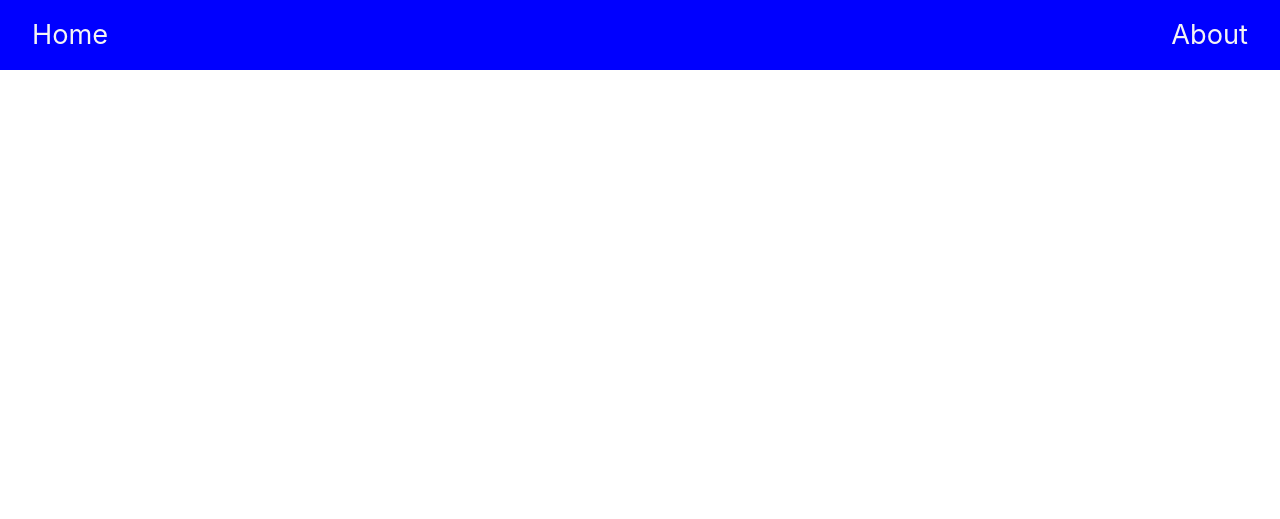
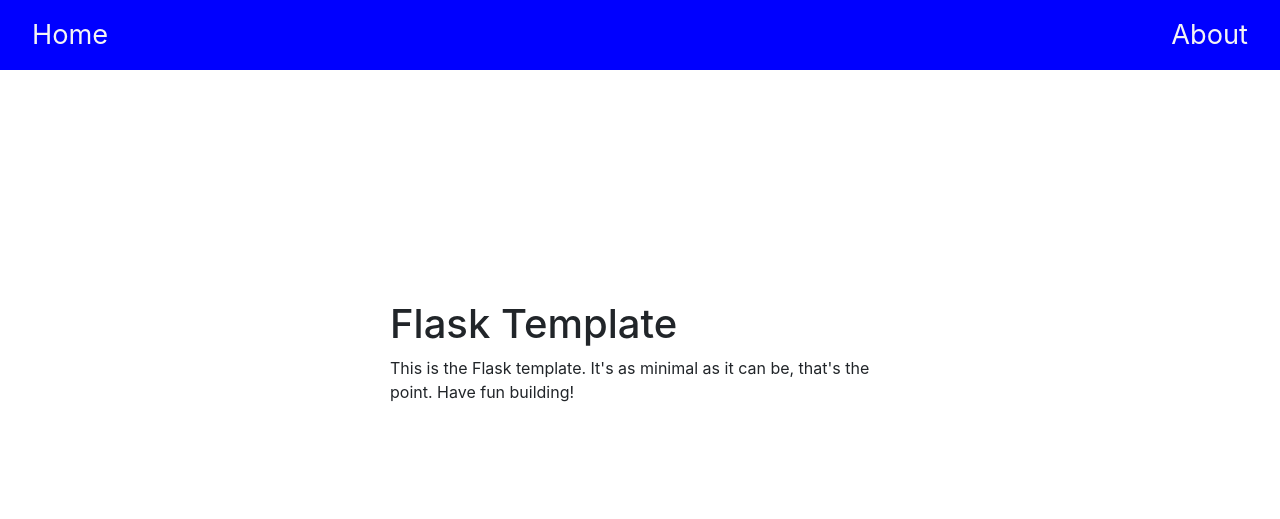
Before and after one commit to johnckealy/Flask-template, a Flask app: page / in a window 1280 px wide. Shown: the top 519 px of the page. Run offline with Flask 2, Linux system fonts and the light colour scheme; some libraries are stand-ins or nearby versions.

Commit message:
added minimal style.css

```diff
--- /dev/null
+++ b/FlaskingApp/app/static/style.css
@@ -0,0 +1,5 @@
+.content {
+  max-width: 700px;
+  margin: 200 auto;
+  padding: 100px;
+}
--- a/FlaskingApp/app/templates/about.html
+++ b/FlaskingApp/app/templates/about.html
@@ -3,7 +3,10 @@
 
 {% block content %}
 
-<div class="">
+<div class="content">
+
+  <h1>About</h1>
+  <p>Needless to say, this the about page.</p>
 
 </div>
 
--- a/FlaskingApp/app/templates/base.html
+++ b/FlaskingApp/app/templates/base.html
@@ -3,6 +3,7 @@
 
 
        <link rel="stylesheet" href="https://maxcdn.bootstrapcdn.com/bootstrap/4.1.3/css/bootstrap.min.css">
+       <link rel="stylesheet" href="/static/style.css">
 
        <style>
 
--- a/FlaskingApp/app/templates/index.html
+++ b/FlaskingApp/app/templates/index.html
@@ -3,6 +3,7 @@
 {% block content %}
 <html>
   <head>
+    <meta name="viewport" content="width=device-width, initial-scale=1">
 
     <title>Untitled</title>
 
@@ -10,8 +11,13 @@
 
   <body>
 
+     <div   class="content">
 
+       <h1>Flask Template</h1>
 
+       <p>This is the Flask template. It's as minimal as it can be, that's the point. Have fun building!</p>
+
+     </div>
 
   </body>
 </html>
```
